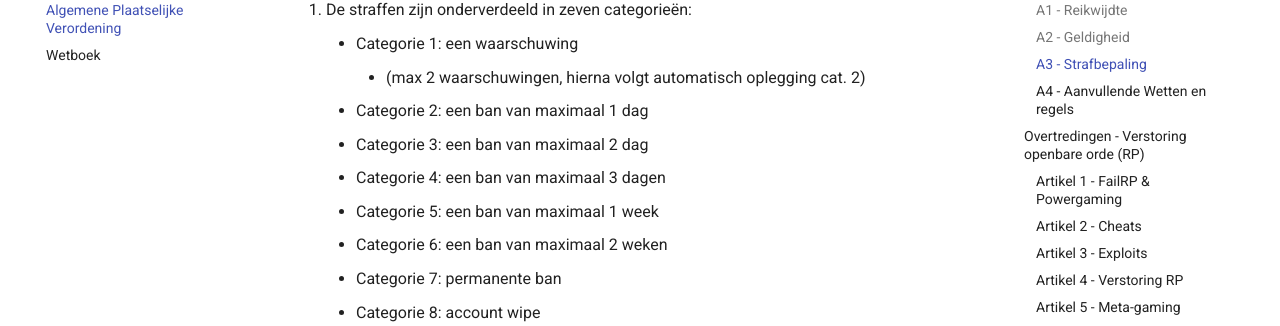
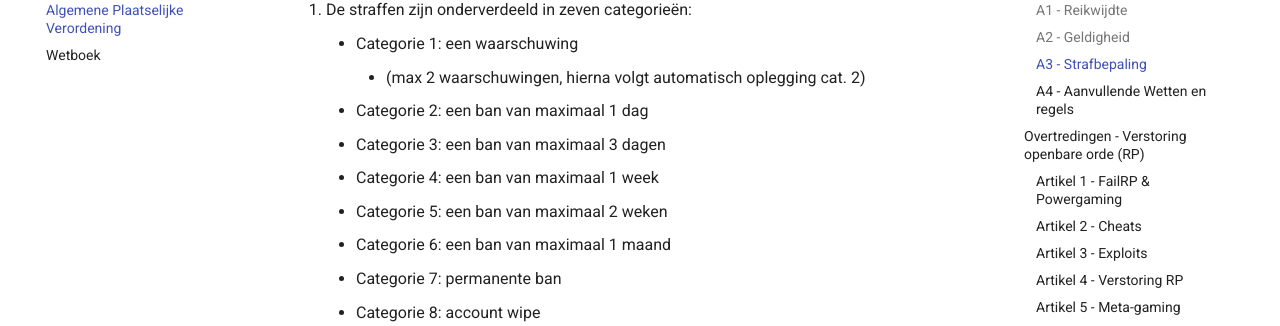
Before and after one commit to FiveMFusion/wetboek, an MkDocs documentation site: the page built from docs/apv.md, in a window 1280 px wide and 900 px high, scrolled down 691 px. Shown: the part 125-451 px from the top of the window. Built offline with MkDocs 1.6.1 and Material for MkDocs 9.7.7, drawn with Linux system fonts in a browser that asks for light colours.

Commit message:
aanpassing categorie

```diff
--- a/docs/apv.md
+++ b/docs/apv.md
@@ -19,10 +19,10 @@
     * Categorie 1: een waarschuwing
         * (max 2 waarschuwingen, hierna volgt automatisch oplegging cat. 2)
     * Categorie 2: een ban van maximaal 1 dag
-    * Categorie 3: een ban van maximaal 2 dag
-    * Categorie 4: een ban van maximaal 3 dagen
-    * Categorie 5: een ban van maximaal 1 week
-    * Categorie 6: een ban van maximaal 2 weken
+    * Categorie 3: een ban van maximaal 3 dagen
+    * Categorie 4: een ban van maximaal 1 week
+    * Categorie 5: een ban van maximaal 2 weken
+    * Categorie 6: een ban van maximaal 1 maand
     * Categorie 7: permanente ban
     * Categorie 8: account wipe
 
```
